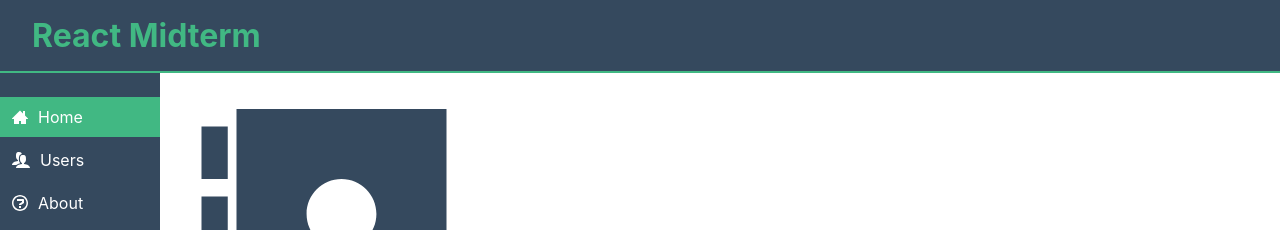
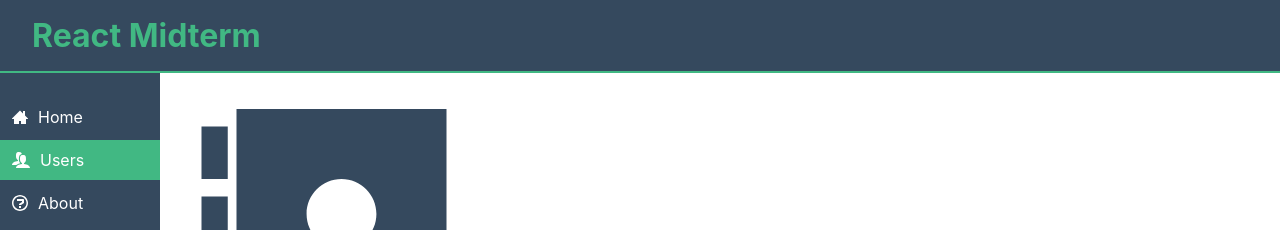
Before and after one commit to Tornike-Oniani/react-exam, a React (Create React App) app: page /users/1 in a window 1280 px wide. Shown: the top 230 px of the page. Built offline with nearby package versions, Linux system fonts and the light colour scheme; no server answers.

Commit message:
corrected active status on NavLinks and fetching data

```diff
--- a/src/components/full-post/full-post.component.jsx
+++ b/src/components/full-post/full-post.component.jsx
@@ -12,13 +12,14 @@ const FullPost = () => {
 
   useEffect(() => {
     Promise.all([
-      fetch(`https://jsonplaceholder.typicode.com/posts/${id}`)
-        .then((res) => res.json())
-        .then((response) => setTitle(response.title)),
-      fetch(`https://jsonplaceholder.typicode.com/posts/${id}/comments`)
-        .then((res) => res.json())
-        .then((response) => setComments(response)),
-    ]);
+      fetch(`https://jsonplaceholder.typicode.com/posts/${id}`),
+      fetch(`https://jsonplaceholder.typicode.com/posts/${id}/comments`),
+    ])
+      .then((results) => Promise.all(results.map((r) => r.json())))
+      .then((response) => {
+        setTitle(response[0].title);
+        setComments(response[1]);
+      });
   }, [id]);
 
   return (
--- a/src/components/full-user/full-user.component.jsx
+++ b/src/components/full-user/full-user.component.jsx
@@ -1,7 +1,7 @@
-import React, { useEffect, useState } from 'react';
-import { useParams } from 'react-router-dom';
+import React, { useState, useEffect } from 'react';
+import { resolvePath, useParams } from 'react-router-dom';
 
-import Post from '../../components/post/post.component'
+import Post from '../../components/post/post.component';
 
 import { ReactComponent as UserPhoto } from '../../assets/address-book.svg';
 
@@ -16,20 +16,17 @@ const FullUser = () => {
     Promise.all([
       fetch(`https://jsonplaceholder.typicode.com/users/${id}`, {
         method: 'GET',
-      })
-        .then((res) => res.json())
-        .then((response) => {
-          setUser(response);
-        }),
+      }),
       fetch(`https://jsonplaceholder.typicode.com/posts`, {
         method: 'GET',
-      })
-        .then((res) => res.json())
-        .then((response) => {
-          const userPosts = response.filter((post) => post.userId == id);
-          setPosts(userPosts);
-        }),
-    ]);
+      }),
+    ])
+      .then((results) => Promise.all(results.map((r) => r.json())))
+      .then((response) => {
+        setUser(response[0]);
+        const userPosts = response[1].filter((post) => post.userId == id);
+        setPosts(userPosts);
+      });
   }, [id]);
 
   return (
--- a/src/components/sidebar/sidebar.component.jsx
+++ b/src/components/sidebar/sidebar.component.jsx
@@ -8,20 +8,15 @@ import { ReactComponent as QuestionIcon } from '../../assets/question.svg';
 import './sidebar.style.scss';
 
 const Sidebar = () => {
-  const [active, setActive] = useState('Home');
-
   return (
     <div className="sidebar">
       <ul className="sidebar__list">
         <li className="sidebar__item">
           <NavLink
             to="/"
-            className={
-              active === 'Home'
-                ? 'sidebar__link sidebar__link--active'
-                : 'sidebar__link'
+            className={({ isActive }) =>
+              isActive ? 'sidebar__link sidebar__link--active' : 'sidebar__link'
             }
-            onClick={() => setActive('Home')}
           >
             <HomeIcon className="sidebar__item-icon" />
             <span className="sidebar__item-text">Home</span>
@@ -30,12 +25,9 @@ const Sidebar = () => {
         <li className="sidebar__item">
           <NavLink
             to="/users"
-            className={
-              active === 'Users'
-                ? 'sidebar__link sidebar__link--active'
-                : 'sidebar__link'
+            className={({ isActive }) =>
+              isActive ? 'sidebar__link sidebar__link--active' : 'sidebar__link'
             }
-            onClick={() => setActive('Users')}
           >
             <UsersIcon className="sidebar__item-icon" />
             <span className="sidebar__item-text">Users</span>
@@ -44,12 +36,9 @@ const Sidebar = () => {
         <li className="sidebar__item">
           <NavLink
             to="/about"
-            className={
-              active === 'About'
-                ? 'sidebar__link sidebar__link--active'
-                : 'sidebar__link'
+            className={({ isActive }) =>
+              isActive ? 'sidebar__link sidebar__link--active' : 'sidebar__link'
             }
-            onClick={() => setActive('About')}
           >
             <QuestionIcon className="sidebar__item-icon" />
             <span className="sidebar__item-text">About</span>
```
Also changed, not shown: src/components/loader/loader.component.jsx (added, +9 -0 lines), src/components/loader/loader.style.scss (added, +21 -0 lines).
